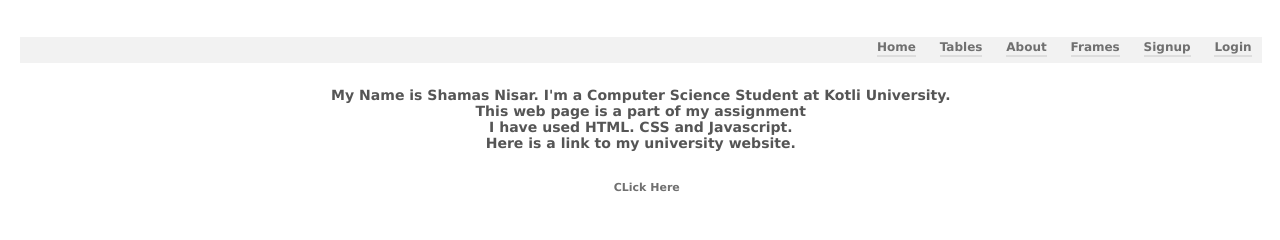
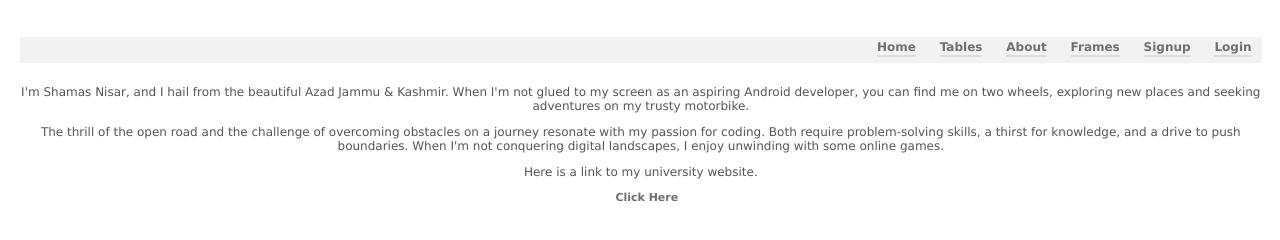
Before and after one commit to shamas-nisar/simple-html-css-website, a plain HTML site: page about.html in a window 1280 px wide. Drawn offline with Linux system fonts and the light colour scheme.

Commit message:
Modified Content

```diff
--- a/about.html
+++ b/about.html
@@ -20,12 +20,17 @@
         </div>
         <div class="space"></div>
         <div class="content">
-          <h3>My Name is Shamas Nisar. I'm a Computer Science Student at Kotli University. <br>
-          This web page is a part of my assignment <br>
-          I have used HTML. CSS and Javascript.<br>
+          <p>
+            I'm Shamas Nisar, and I hail from the beautiful Azad Jammu & Kashmir. When I'm not glued to my screen as an aspiring Android developer, you can find me on two wheels, exploring new places and seeking adventures on my trusty motorbike.
+          </p>
+          <p>
+            The thrill of the open road and the challenge of overcoming obstacles on a journey resonate with my passion for coding. Both require problem-solving skills, a thirst for knowledge, and a drive to push boundaries. When I'm not conquering digital landscapes, I enjoy unwinding with some online games.
+          </p>
 
-          Here is a link to my university website. <br><br></h3>
-          <h2><a href="http://www.uokajk.edu.pk/"> CLick Here </a></h2>
+          <p>
+            Here is a link to my university website.
+          </p>
+          <h2><a href="http://www.uokajk.edu.pk/"> Click Here </a></h2>
         </div>
       </div>
     </body>
```
Also changed, not shown: index.html (+4 -3 lines).
